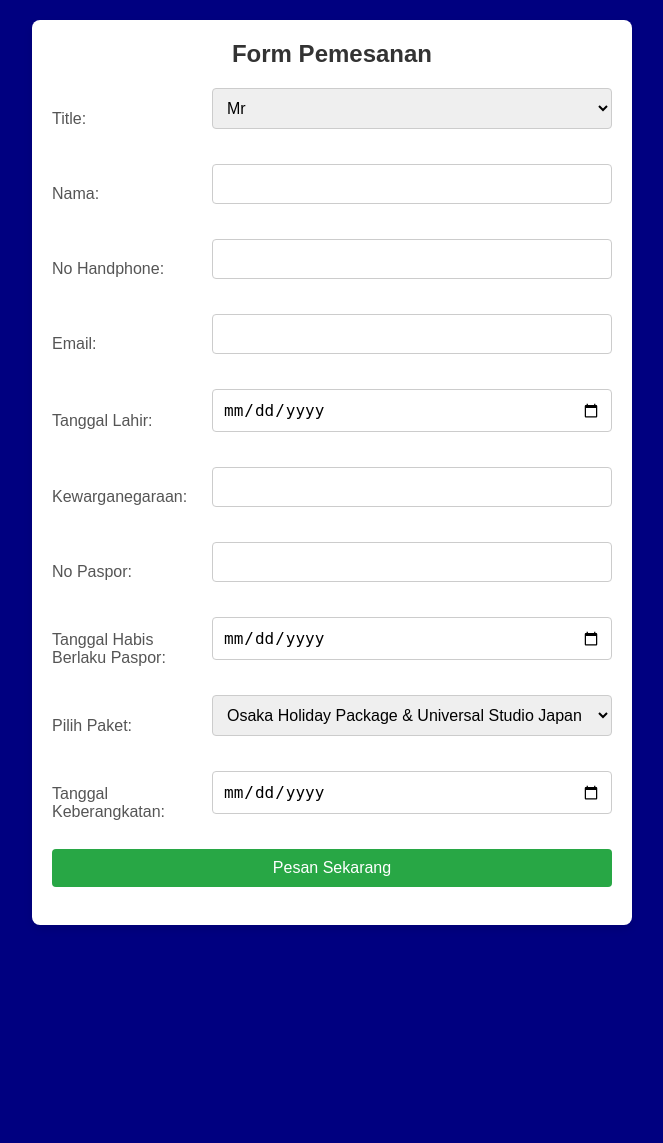
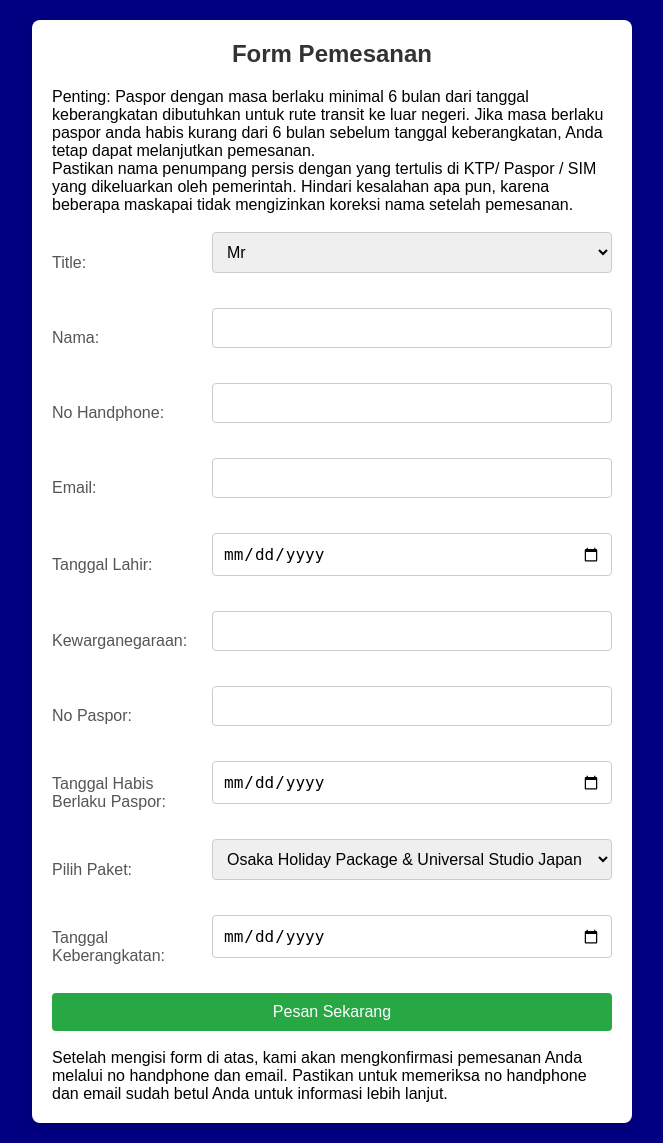
Before and after one commit to DealyAlti/TravelBudSI52, a PHP site: page /pages/booking.php in a window 1280 px wide. Shown: the whole page, without its empty margins (308-971 px from the left). Before the commit the page ends 925 px from the top, so only its background shows below. Run offline with PHP 8.4, Linux system fonts and the light colour scheme.

Commit message:
update form booking

```diff
--- a/pages/booking.php
+++ b/pages/booking.php
@@ -113,6 +113,9 @@
 <body>
     <section>
         <h2>Form Pemesanan</h2>
+        <p >Penting: Paspor dengan masa berlaku minimal 6 bulan dari tanggal keberangkatan dibutuhkan untuk rute transit ke luar negeri. Jika masa berlaku paspor anda habis kurang dari 6 bulan sebelum tanggal keberangkatan, Anda tetap dapat melanjutkan pemesanan.</p>
+        <p >Pastikan nama penumpang persis dengan yang tertulis di KTP/ Paspor / SIM yang dikeluarkan oleh pemerintah. Hindari kesalahan apa pun, karena beberapa maskapai tidak mengizinkan koreksi nama setelah pemesanan.</p>
+        <br>
         <form action="confirmation.php" method="post">
             <div class="form-group">
                 <label for="title">Title:</label>
@@ -178,6 +181,7 @@
             <input type="submit" value="Pesan Sekarang">
         </form>
         <br>
+        <p >Setelah mengisi form di atas, kami akan mengkonfirmasi pemesanan Anda melalui no handphone dan email. Pastikan untuk memeriksa no handphone dan email sudah betul Anda untuk informasi lebih lanjut.</p>
     </section>
 </body>
 </html>
```
